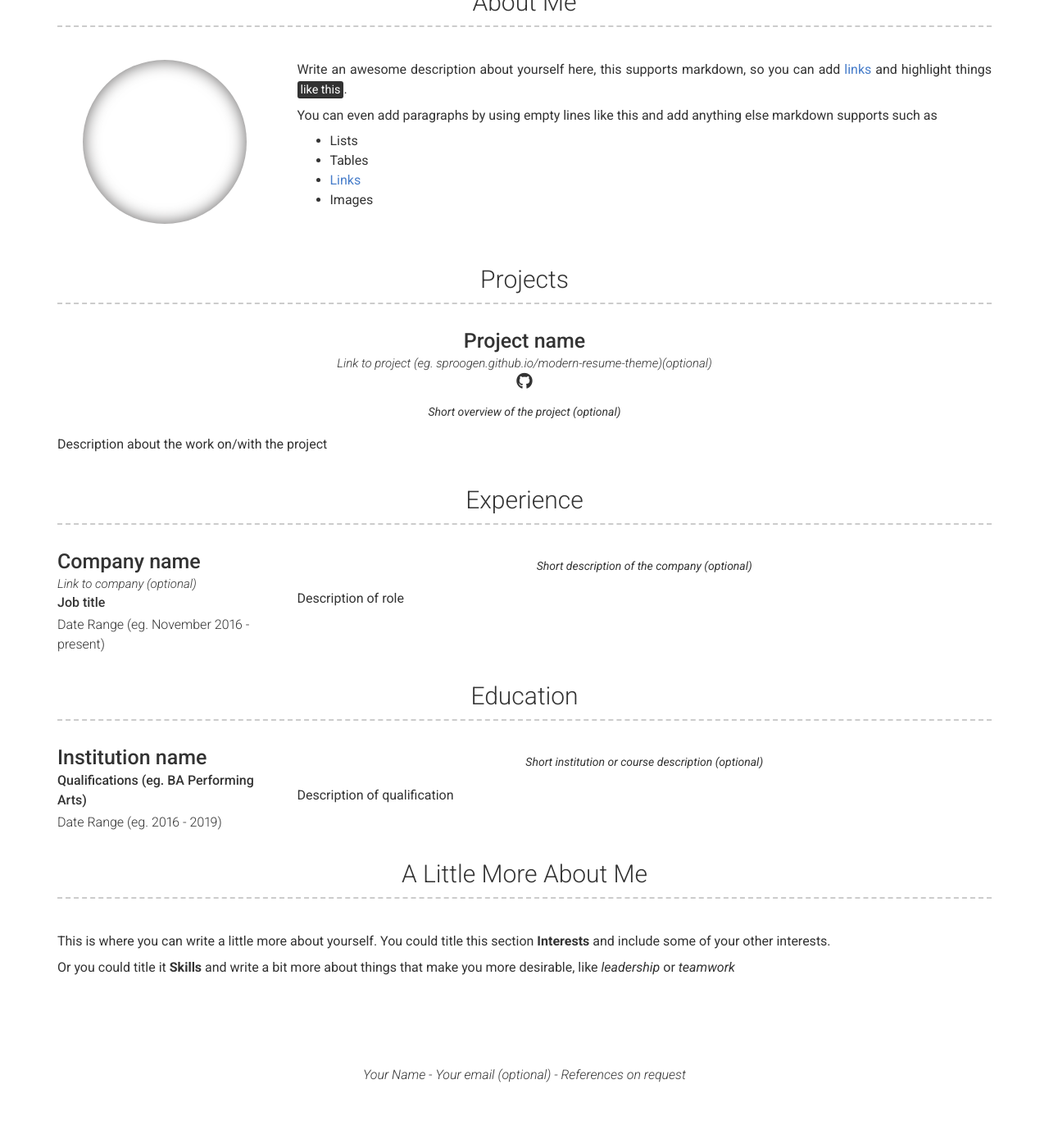
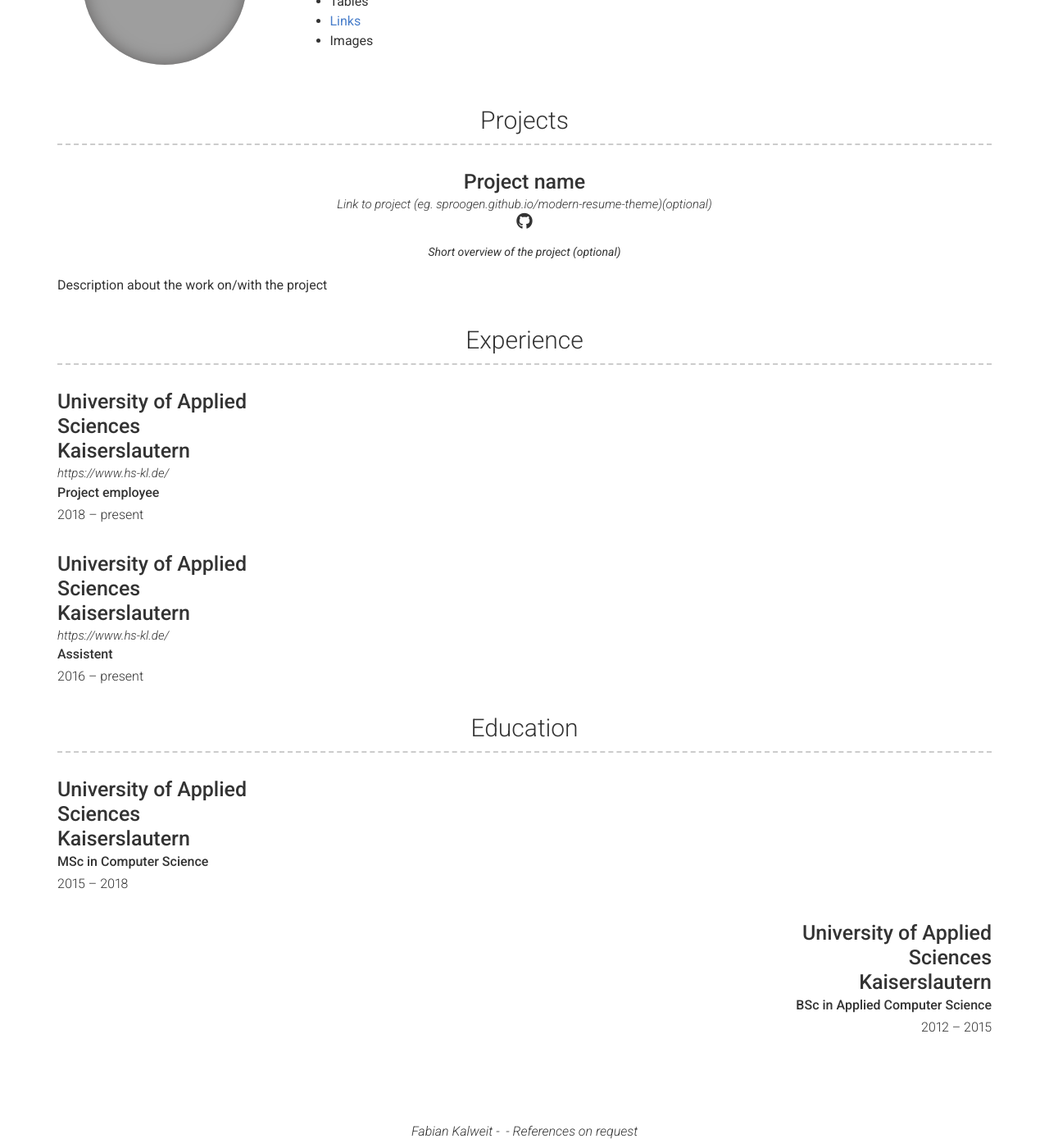
Before and after one commit to fkalweit/fkalweit.github.io, a Jekyll site: the page built from index.md, in a window 1280 px wide and 1400 px high, scrolled down 400 px. Shown: the whole window at 82% size. Built offline with Jekyll 4.4.1, drawn with Linux system fonts in a browser that asks for light colours; nearby versions of some CDN libraries; before the commit the page ends 1731 px from its top, so only the background shows below that; some of the changed text lies outside the part shown; grey boxes are pictures that could not be loaded.

Commit message:
erste Änderungen

```diff
--- a/_config.yml
+++ b/_config.yml
@@ -3,34 +3,34 @@ repository: Git repository where your resume will be hosted, only required if yo
 # favicon: Directory of your favicon (eg. images/favicon.ico)(optional)
 
 # Personal info
-name: Your Name
-title: Your job title
-email: Your email (optional)
-phone: Your phone number (optional)
-website: Your website (eg. https://google.com)(optional)
+name: Fabian Kalweit
+title:
+#email: fabiankalweit@yahoo.de
+#phone: Your phone number (optional)
+#website: Your website (eg. https://google.com)(optional)
 
 darkmode: false
 
 # Social links
-twitter_username: jekyllrb
-github_username:  jekyll
-stackoverflow_username: "00000001"
-dribbble_username: jekyll
-facebook_username: jekyll
-flickr_username: jekyll
-instagram_username: jekyll
-linkedin_username: jekyll
-xing_username: jekyll
-pinterest_username: jekyll
-youtube_username: jekyll
-googleplus_username: +jekyll
-orcid_username: 0000-0000-0000-0000
+#twitter_username: jekyllrb
+github_username:  fkalweit
+#stackoverflow_username: "00000001"
+#dribbble_username: jekyll
+#facebook_username: jekyll
+#flickr_username: jekyll
+#instagram_username: jekyll
+#linkedin_username: jekyll
+#xing_username: jekyll
+#pinterest_username: jekyll
+#youtube_username: jekyll
+#googleplus_username: +jekyll
+#orcid_username: 0000-0000-0000-0000
 
 # Additional icon links
-additional_links:
-- title: Link name
-  icon: Font Awesome brand icon name (eg. fa-twitter) (https://fontawesome.com/icons?d=gallery&s=brands&m=free)
-  url: Link url (eg. https://google.com)
+#additional_links:
+#- title: Link name
+#  icon: Font Awesome brand icon name (eg. fa-twitter) (https://fontawesome.com/icons?d=gallery&s=brands&m=free)
+#  url: Link url (eg. https://google.com)
 # - title: another link
 #   icon: font awesome brand icon name (eg. fa-twitter) (https://fontawesome.com/icons?d=gallery&s=brands&m=free)
 #   url: Link url (eg. https://google.com)
@@ -43,7 +43,7 @@ additional_links:
 
 # About Section
 # about_title: About Me (Use this to override about section title)
-about_profile_image: Directory of profile image (eg. images/profile.jpg)
+about_profile_image: images/profile.jpg
 about_content: | # this will include new lines to allow paragraphs
   Write an awesome description about yourself here, this supports markdown, so you can add [links](http://foobar.com) and highlight things <mark>like this</mark>.
 
@@ -64,10 +64,10 @@ about_content: | # this will include new lines to allow paragraphs
 
 # More Section
 # more_title: A Little More About Me #(Use this to override about more section title)
-more_content: | # this will include new lines to allow paragraphs
-  This is where you can write a little more about yourself. You could title this section **Interests** and include some of your other interests.
+#more_content: | # this will include new lines to allow paragraphs
+#  This is where you can write a little more about yourself. You could title this section **Interests** and include some of your other interests.
 
-  Or you could title it **Skills** and write a bit more about things that make you more desirable, like *leadership* or *teamwork*
+#  Or you could title it **Skills** and write a bit more about things that make you more desirable, like *leadership* or *teamwork*
 
 # Footer
 footer_show_references: true
--- a/_data/education.yml
+++ b/_data/education.yml
@@ -1,9 +1,14 @@
 # Education Template
 - layout: left
-  name: Institution name
-  dates: Date Range (eg. 2016 - 2019)
-  qualification: Qualifications (eg. BA Performing Arts)
-  quote: >
-    Short institution or course description (optional)
-  description: | # this will include new lines to allow paragraphs
-    Description of qualification
+  name: University of Applied Sciences Kaiserslautern
+  dates: 2015 – 2018
+  qualification: MSc in Computer Science
+  #quote: >
+    #Short institution or course description (optional)
+  #description: | # this will include new lines to allow paragraphs
+  #  Description of qualification
+
+- layout: right
+  name: University of Applied Sciences Kaiserslautern
+  dates: 2012 – 2015
+  qualification: BSc in Applied Computer Science
--- a/_data/experience.yml
+++ b/_data/experience.yml
@@ -1,10 +1,12 @@
 # Experience template
 - layout: left
-  company: Company name
-  link: Link to company (optional)
-  job_title: Job title
-  dates: Date Range (eg. November 2016 - present)
-  quote: >
-   Short description of the company (optional)
-  description: | # this will include new lines to allow paragraphs
-    Description of role
+  company: University of Applied Sciences Kaiserslautern
+  link: https://www.hs-kl.de/
+  job_title: Project employee
+  dates: 2018 – present
+
+- layout: left
+  company: University of Applied Sciences Kaiserslautern
+  link: https://www.hs-kl.de/
+  job_title: Assistent
+  dates: 2016 – present
```
Also changed, not shown: images/profile.png (added).
